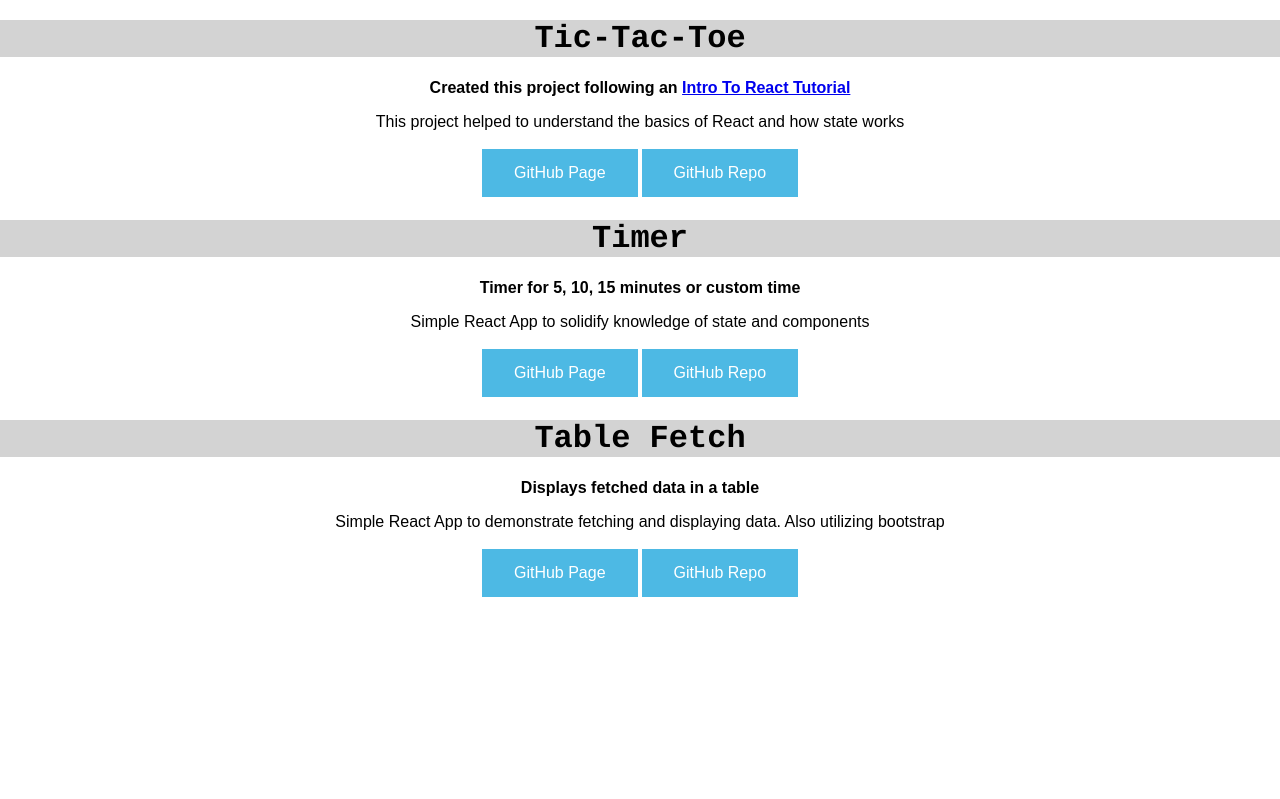
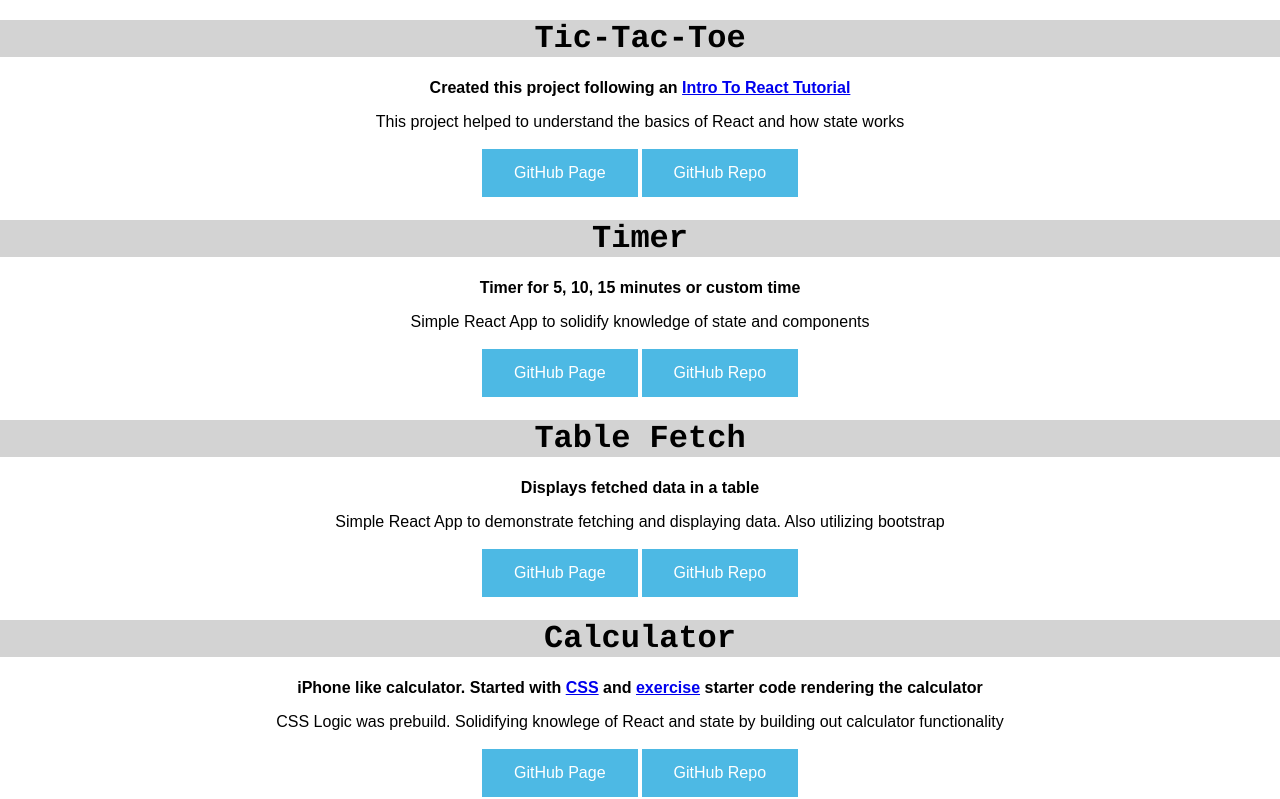
Before and after one commit to kpetski/git-pages, a React (Create React App) app: page / in a window 1280 px wide. Shown: the part 230-1029 px from the top of the page. Before the commit the page ends 829 px from the top, so only its background shows below. Built offline with nearby package versions, Linux system fonts and the light colour scheme.

Commit message:
added calculator

```diff
--- a/src/App.js
+++ b/src/App.js
@@ -4,6 +4,7 @@ import './App.css';
 import TicTacToe from './components/TicTacToe'
 import Timer from './components/Timer'
 import TableFetch from './components/TableFetch'
+import Calculator from './components/Calculator'
 
 class App extends Component {
   render() {
@@ -19,6 +20,7 @@ class App extends Component {
         <TicTacToe />
         <Timer />
         <TableFetch />
+        <Calculator />
       </div>
     );
   }
--- a/src/components/Calculator.js
+++ b/src/components/Calculator.js
@@ -0,0 +1,18 @@
+import React, { Component } from 'react';
+import '../App.css';
+
+class Calculator extends Component {
+  render() {
+    return (
+      <div>
+          <h1 style={{backgroundColor: "lightgray"}}>Calculator</h1>
+          <p style={{fontWeight: "bold"}}>iPhone like calculator. Started with <a href="https://github.com/ReactTraining/react-workshop/blob/master/subjects/Calculator/styles.css" target="_blank" rel="noopener noreferrer">CSS</a> and <a href="https://github.com/ReactTraining/react-workshop/blob/master/subjects/Calculator/exercise.js" target="_blank" rel="noopener noreferrer">exercise</a> starter code rendering the calculator</p>
+          <p>CSS Logic was prebuild.  Solidifying knowlege of React and state by building out calculator functionality</p>
+          <button onClick={()=> window.open("https://kpetski.github.io/calculator", '_blank')}>GitHub Page</button>
+          <button className="button" onClick={()=> window.open("https://github.com/kpetski/calculator", '_blank')}>GitHub Repo</button>
+      </div>
+    );
+  }
+}
+
+export default Calculator;
```
